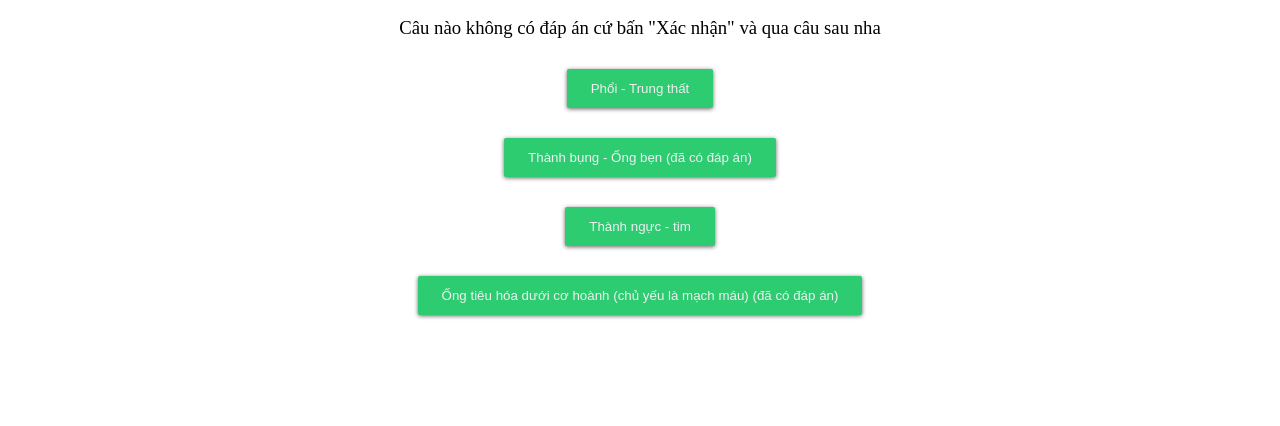
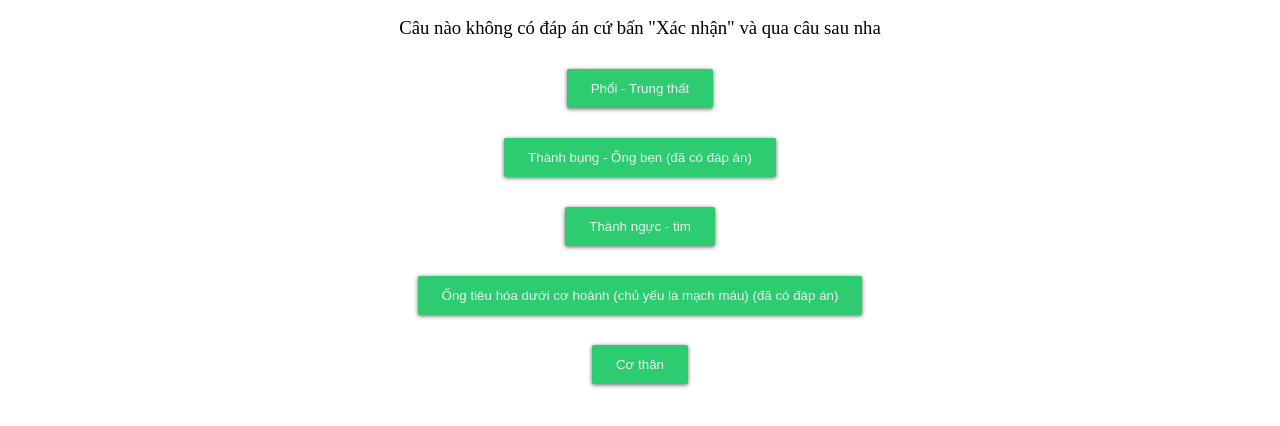
Before and after one commit to phutucthinh0/gp2, a plain HTML site: page index.html in a window 1280 px wide. Shown: the part 110-536 px from the top of the page. Drawn offline with Linux system fonts and the light colour scheme.

Commit message:
Update index.html

```diff
--- a/index.html
+++ b/index.html
@@ -13,4 +13,5 @@
         <button class="btn" id = "2"><span>Thành bụng - Ống bẹn (đã có đáp án)</span></button>
         <button class="btn" id = "3"><span>Thành ngực - tim</span></button>
         <button class="btn" id = "4"><span>Ống tiêu hóa dưới cơ hoành (chủ yếu là mạch máu) (đã có đáp án)</span></button>
+    <button class="btn" id = "5"><span>Cơ thân</span></button>
 </body>
```
